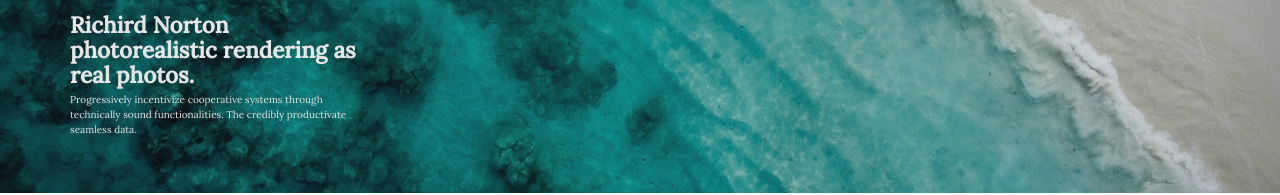
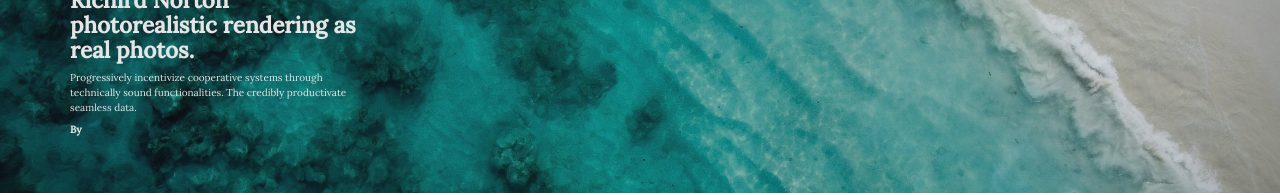
Before and after one commit to hanna-fmw/blog-next14-prisma, a Next.js app: page /posts in a window 1280 px wide. Shown: the part 367-562 px from the top of the page. Built offline with nearby package versions, Linux system fonts and the light colour scheme; no server answers; the database is empty.

Commit message:
Added author prop

```diff
--- a/app/components/HeroContent.tsx
+++ b/app/components/HeroContent.tsx
@@ -5,16 +5,20 @@ type Props = {
 	postTitle: string
 	subheading?: string
 	tag?: string
+	author?: string
 }
 
-const HeroContent = ({ postTitle, subheading, tag }: Props) => {
+const HeroContent = ({ postTitle, subheading, tag, author }: Props) => {
 	return (
 		<div className='absolute bottom-[10%] w-1/2 md:w-1/2 lg:w-1/3 px-[20px] md:px-[70px]'>
 			<Tag tag={tag} />
 			<h1 className='font-lora text-hero-content-color text-2xl md:text-4xl my-6 mb-2'>
 				{postTitle}
 			</h1>
-			<p className='font-lora text-hero-content-color text-sm md:text-base'>{subheading}</p>
+			<p className='font-lora mt-3 text-hero-content-color text-sm md:text-base'>{subheading}</p>
+			<p className='font-lora mt-3 text-hero-content-color font-bold text-sm md:text-base'>
+				By {author}
+			</p>
 		</div>
 	)
 }
```
